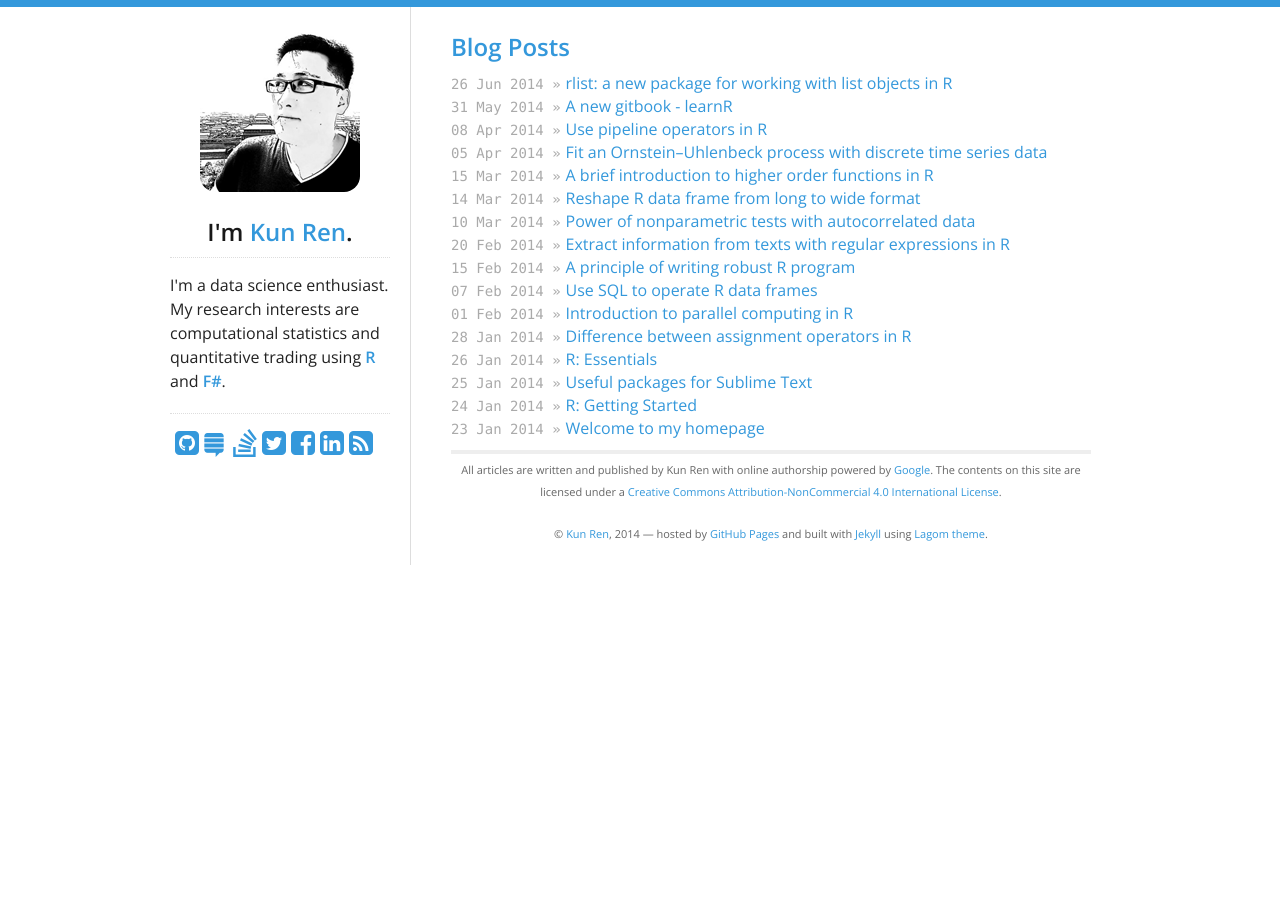
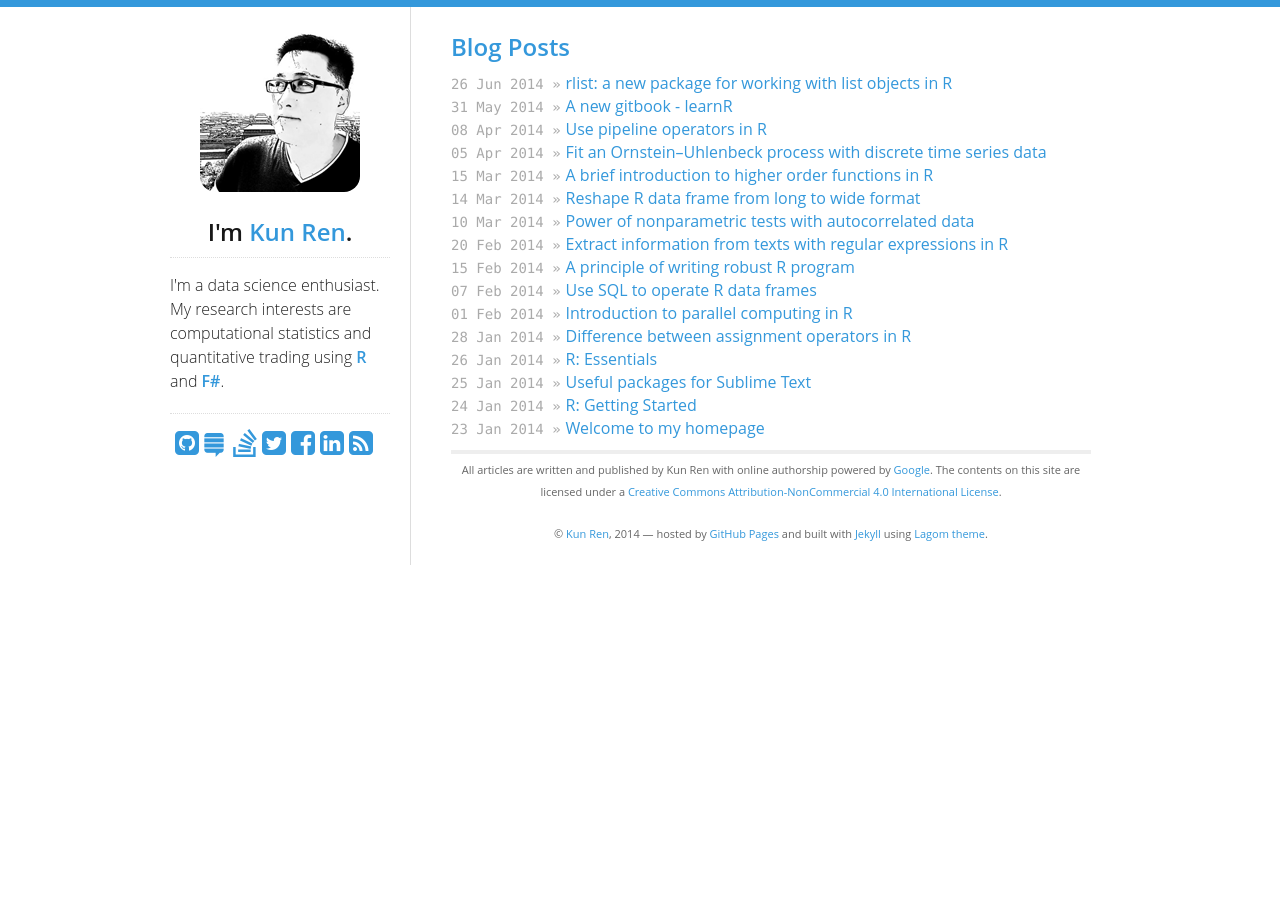
Before and after one commit to harryprince/renkun-ken.github.io, a Jekyll site: the page built from index.html, in a window 1280 px wide. Built offline with Jekyll 4.4.1, drawn with Linux system fonts in a browser that asks for light colours; nearby versions of some CDN libraries; Markdown is read by kramdown in place of the engine named in the settings.

Commit message:
remove google fonts api

```diff
--- a/_layouts/default.html
+++ b/_layouts/default.html
@@ -10,7 +10,6 @@
   <meta name="author" content="{{ site.theme.name }}" />
   <meta name="description" content="The blog of {{ site.theme.name }}" />
   <link rel="canonical" href="{{ site.url }}{{ page.url | replace:'index.html','' }}" />
-  <link href="//fonts.googleapis.com/css?family=Open+Sans:300,400,600,700,800" rel="stylesheet" type="text/css">
   <link rel="shortcut icon" href="/favicon.png">
   <link rel="alternate" type="application/rss+xml" title="{{ site.theme.name }}" href="{{site.url}}/atom.xml" />
   <link rel="stylesheet" href="/assets/css/all.css">
```
